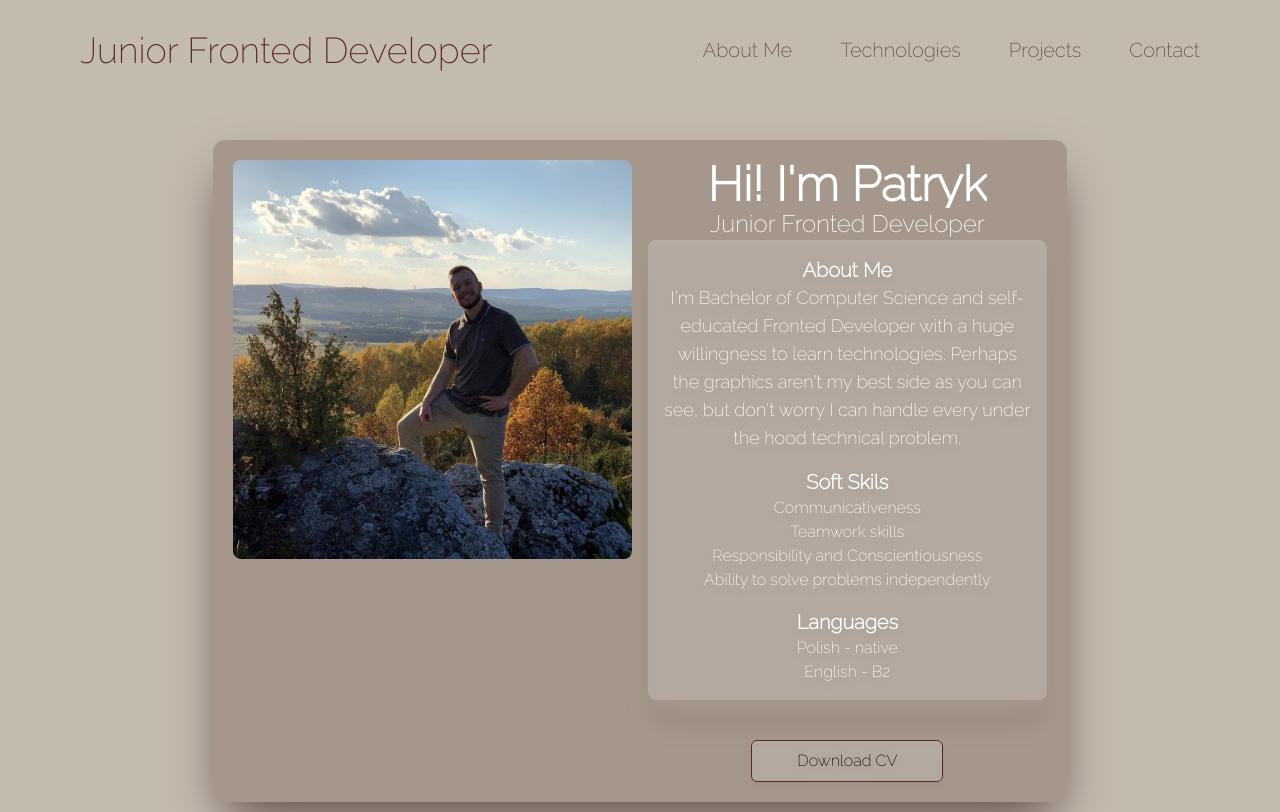
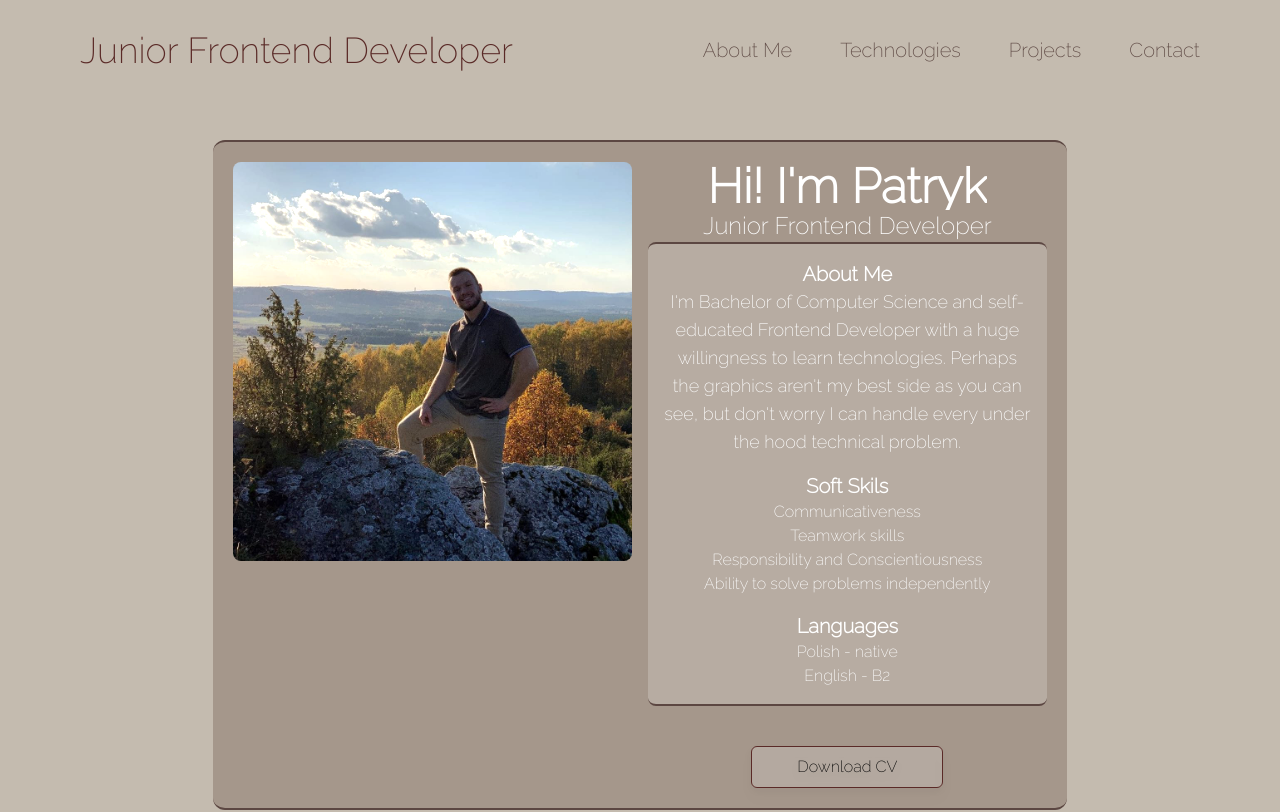
Before and after one commit to PatrykSiemieniec/portfolio, a React (Vite) app: page / in a window 1280 px wide. Shown: the top 812 px of the page. Built offline with nearby package versions, Linux system fonts and the light colour scheme.

Commit message:
Edited styles and fixed typo

```diff
--- a/src/Layout/Header.jsx
+++ b/src/Layout/Header.jsx
@@ -18,7 +18,7 @@ const Header = () => {
 
     return (
         <div className=" w-full h-[100px] flex justify-between items-center p-6 md:pl-20 md:pr-20 z-50 ">
-            <div className=" text-caputmortuum text-xl md:text-4xl">Junior Fronted Developer</div>
+            <div className=" text-caputmortuum text-xl md:text-4xl">Junior Frontend Developer</div>
             {width > 1024 ?
                 <div className=" flex gap-12 text-white text-xl  ">
                     <a className=" text-center text-liver " href="#aboutme">About Me</a>
--- a/src/components/Aboutme.jsx
+++ b/src/components/Aboutme.jsx
@@ -27,9 +27,9 @@ const Aboutme = () => {
         leaveFrom="transform opacity-100 scale-100"
         leaveTo="transform opacity-0 scale-95"
       >
-        <div className="  flex w-11/12 flex-col gap-4 rounded-xl  bg-cinereous  p-5 shadow-2xl shadow-liver transition duration-1000 hover:scale-105 hover:transition hover:duration-1000 lg:w-8/12 lg:flex-row">
+        <div className="  flex w-11/12 flex-col gap-4 rounded-xl  bg-cinereous  p-5 border-t-2 border-b-2 border-liver  transition duration-1000 hover:scale-105 hover:transition hover:duration-1000 lg:w-8/12 lg:flex-row">
           <div className=" w-full lg:w-1/2 ">
-            <img className="rounded-lg " src={photo} alt="photo" />
+            <img className="rounded-lg  brightness-110 " src={photo} alt="photo" />
           </div>
           <div className=" flex w-full  flex-col items-center justify-between lg:w-1/2">
             <div>
@@ -39,16 +39,16 @@ const Aboutme = () => {
                     Hi! I'm Patryk
                   </b>
                   <span className="text-xl md:text-2xl">
-                    Junior Fronted Developer
+                    Junior Frontend Developer
                   </span>
                 </div>
               </div>
-              <div className=" flex flex-col gap-4 rounded-lg bg-white bg-opacity-20 p-4 text-center text-white shadow-xl shadow-cinereous drop-shadow-lg">
+              <div className=" flex flex-col gap-4 rounded-lg bg-white bg-opacity-20 p-4 text-center text-white border-b-2 border-t-2 border-liver">
                 <span className="text-lg text-white">
                   <p className="text-xl">
                     <b>About Me</b>
                   </p>{" "}
-                  I'm Bachelor of Computer Science and self-educated Fronted
+                  I'm Bachelor of Computer Science and self-educated Frontend
                   Developer with a huge willingness to learn technologies.
                   Perhaps the graphics aren't my best side as you can see, but
                   don't worry I can handle every under the hood technical
--- a/src/components/Sidebar.jsx
+++ b/src/components/Sidebar.jsx
@@ -10,7 +10,7 @@ function Sidebar() {
   return (
     <Menu>
       <Menu.Button>
-        <div className="rounded-lg bg-cinereous  p-3 text-caputmortuum">
+        <div className="rounded-lg bg-cinereous  p-3 text-caputmortuum border border-liver">
           <RxHamburgerMenu />
         </div>
       </Menu.Button>
```
